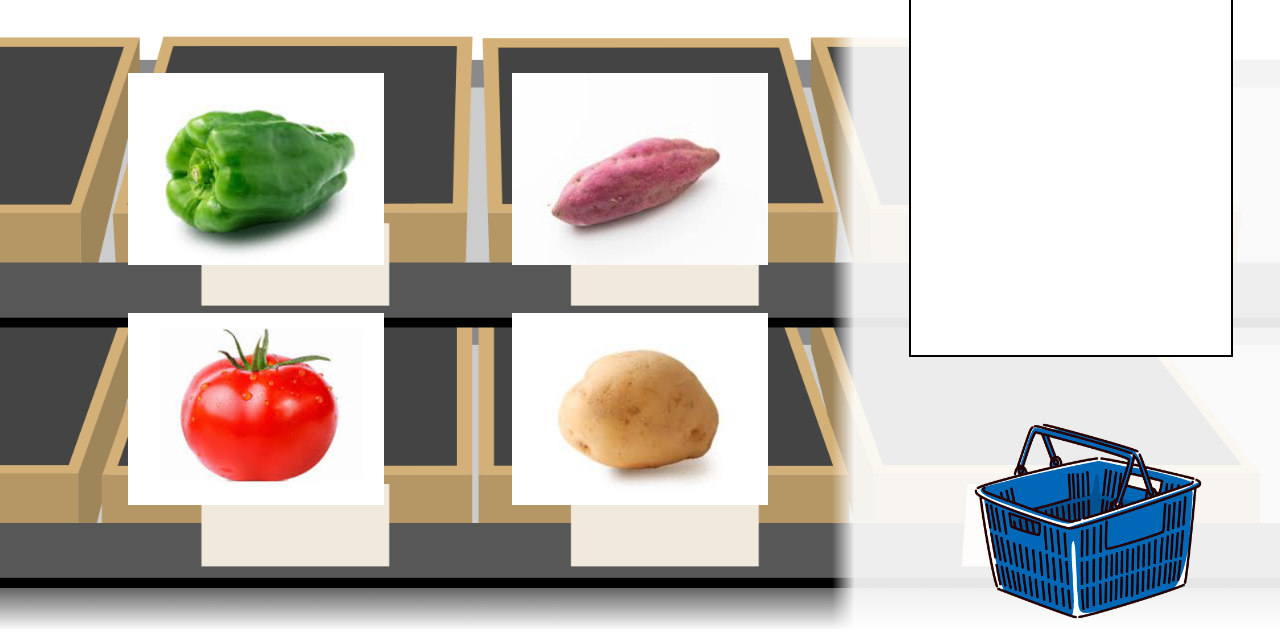
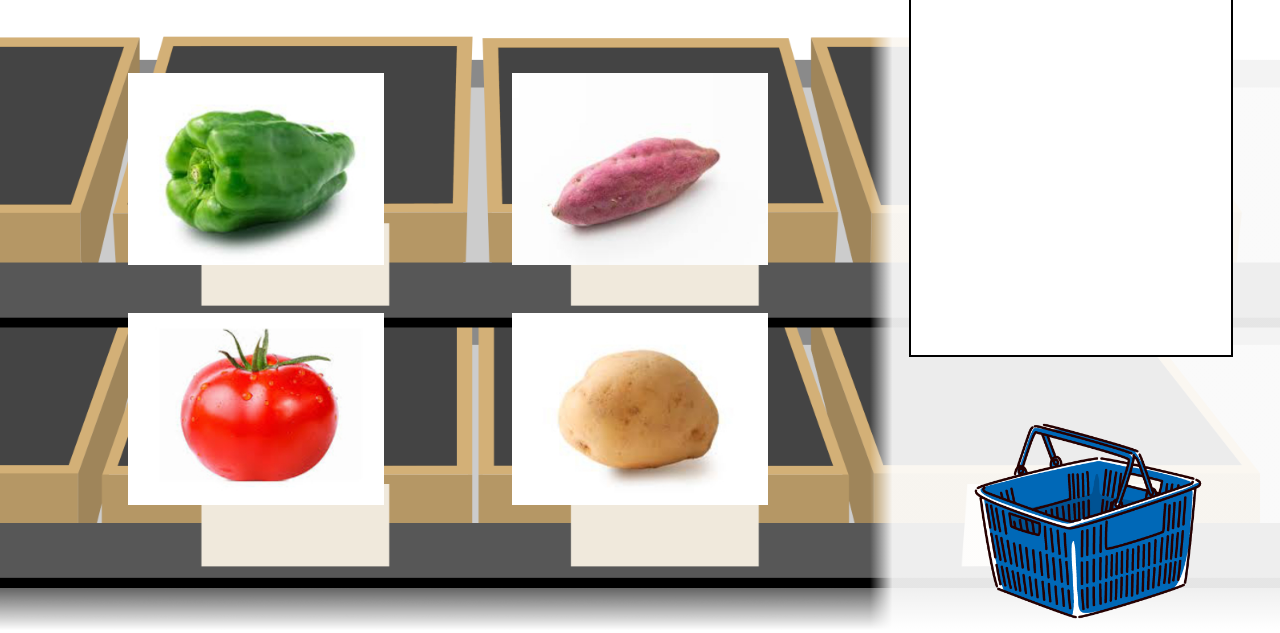
Before and after one commit to hi-raaaaaaaaaaaaaaaaaaaaaaaaaaa/shopping, a plain HTML site: page game4.html in a window 1280 px wide. Shown: the part 167-800 px from the top of the page. Drawn offline with Linux system fonts and the light colour scheme.

Commit message:
Update style.css

```diff
--- a/css/style.css
+++ b/css/style.css
@@ -30,7 +30,7 @@
 
 .panel {
     position: absolute;
-    left: 65%;
+    left: 68%;
     width: 35%;
     height: 100%;
     z-index: 2;
```
